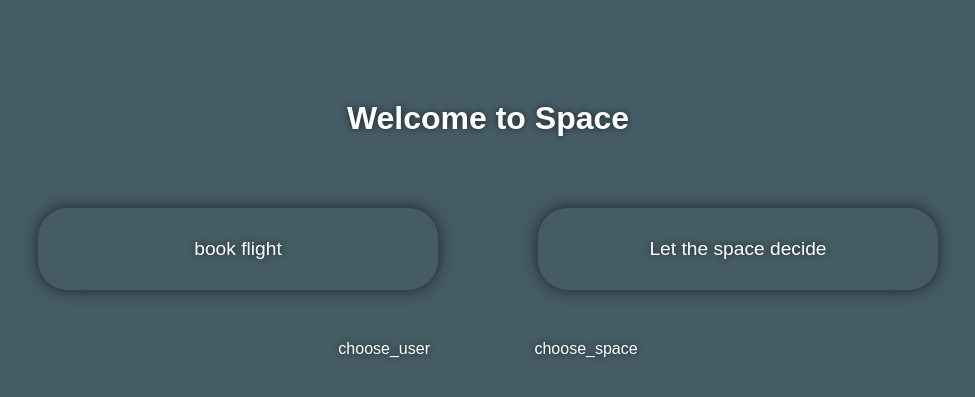
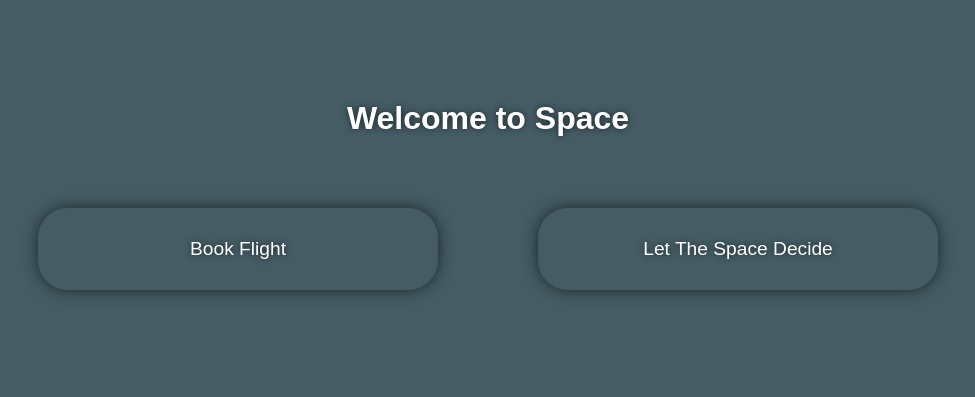
Before and after one commit to AleksanderCichon/BHL2024, a Flask app: page / in a window 1280 px wide. Shown: the top 397 px of the page, without its empty margins (152-1127 px from the left). Run offline with Flask 3, Linux system fonts and the light colour scheme.

Commit message:
delated flights

```diff
--- a/templates/index.html
+++ b/templates/index.html
@@ -10,12 +10,10 @@
 
     <h1>Welcome to Space</h1>
     <div id = "conteiner">
-        <div class="button"><a href="flights.html">book flight</a></div>
-        <div class="button"><a href="zodiac.html">Let the space decide</a></div>
+        <div class="button"><a href="/choose-user">Book Flight</a></div>
+        <div class="button"><a href="/choose-space">Let The Space Decide</a>
+        </div>
     </div>
-
-    <a href="/choose-user">choose_user</a>
-    <a href="/choose-space">choose_space</a>
 
 </body>
 </html>
```
Also changed, not shown: templates/flights.html (deleted).
